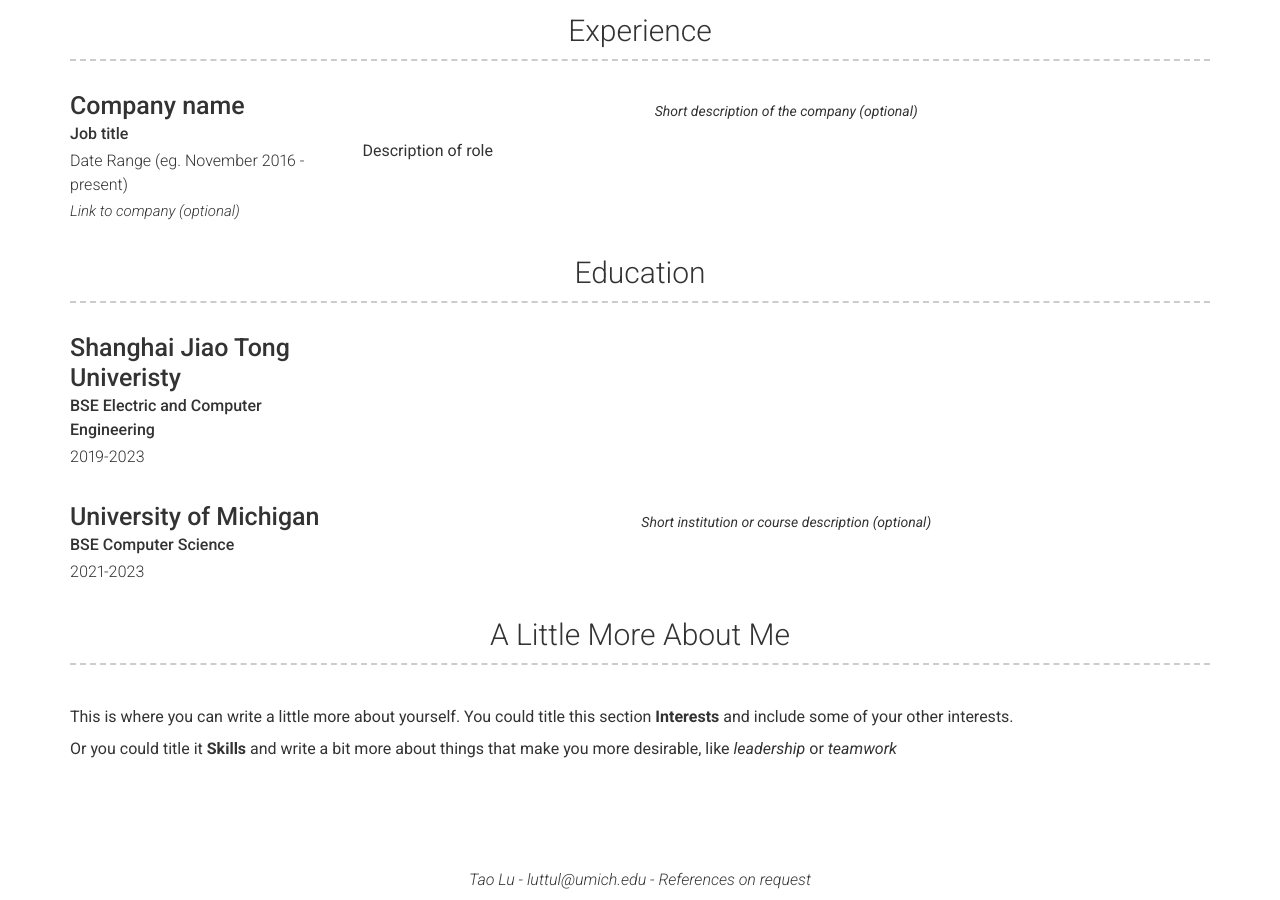
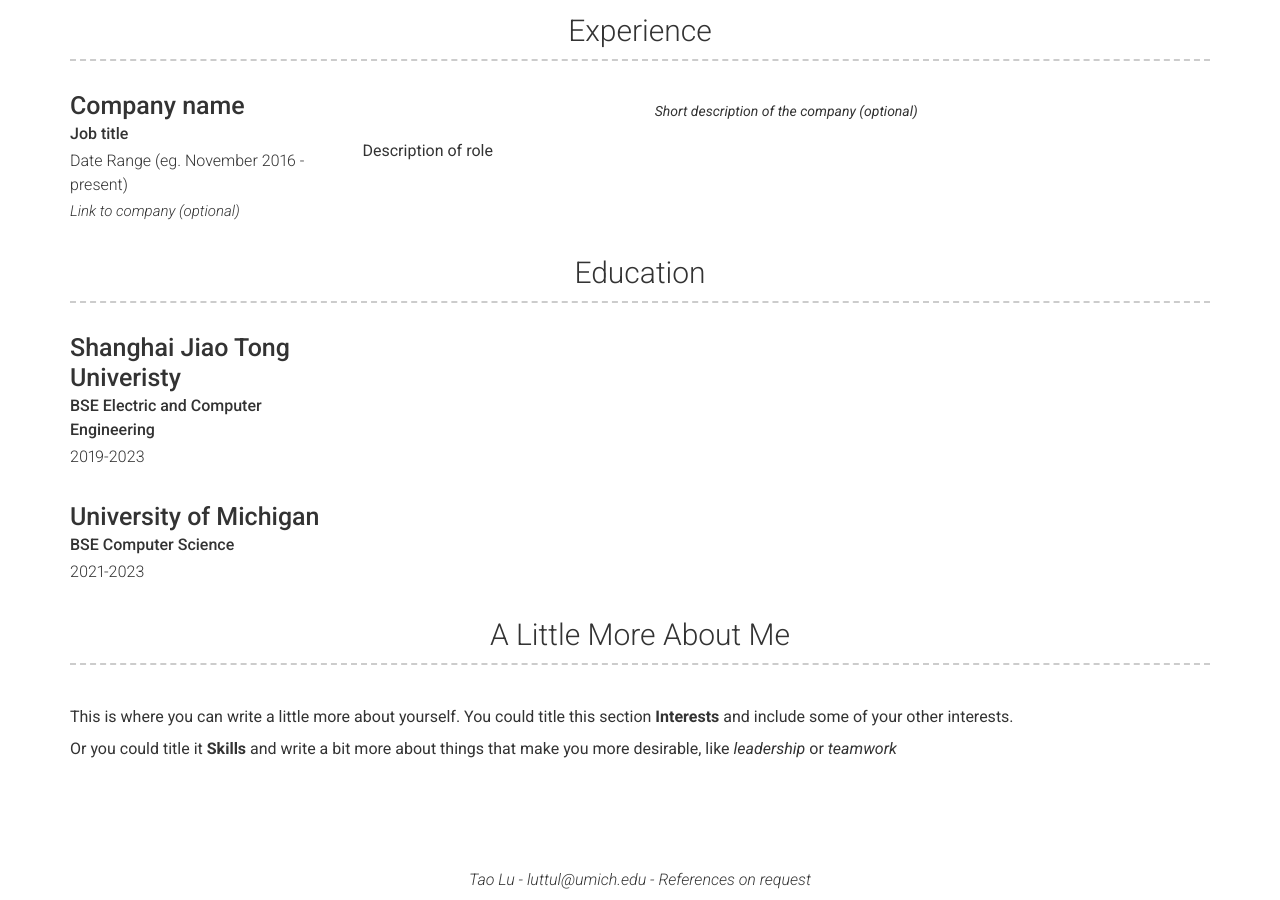
Before and after one commit to ISTHATDISTANCE/isthatdistance.github.io, a Jekyll site: the page built from index.md, in a window 1280 px wide and 900 px high, scrolled down 851 px. Built offline with Jekyll 4.4.1, drawn with Linux system fonts in a browser that asks for light colours; nearby versions of some CDN libraries.

Commit message:
layout change

```diff
--- a/_config.yml
+++ b/_config.yml
@@ -108,8 +108,6 @@ content:
         title: University of Michigan
         sub_title: BSE Computer Science
         caption: 2021-2023
-        quote: >
-          Short institution or course description (optional)
         # description: | # this will include new lines to allow paragraphs
         #   Description of qualification
   - title: A Little More About Me
```
